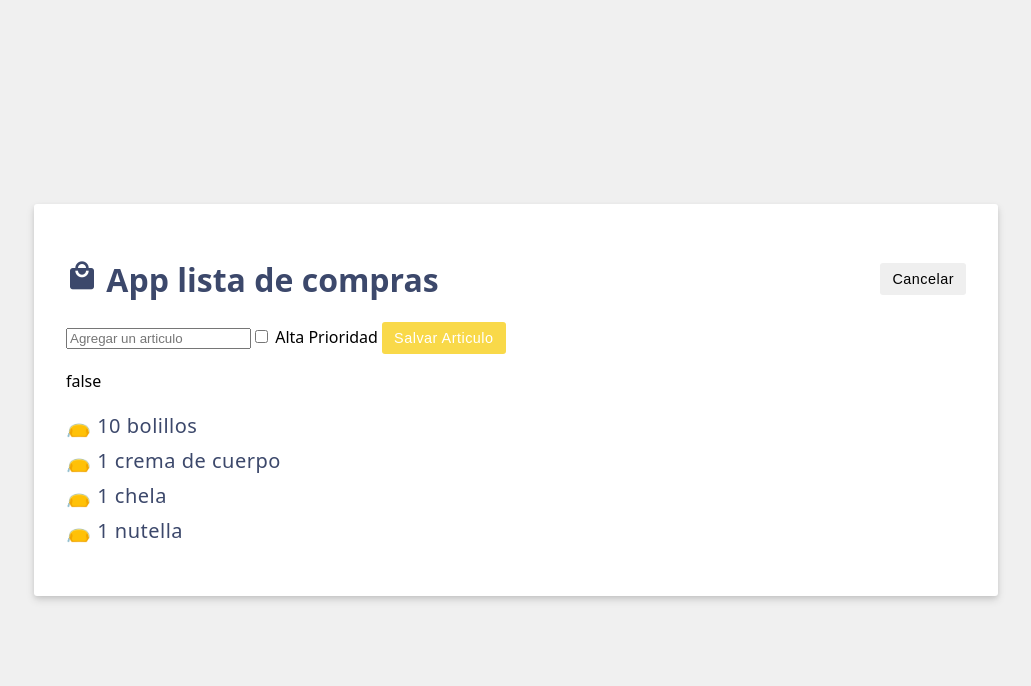
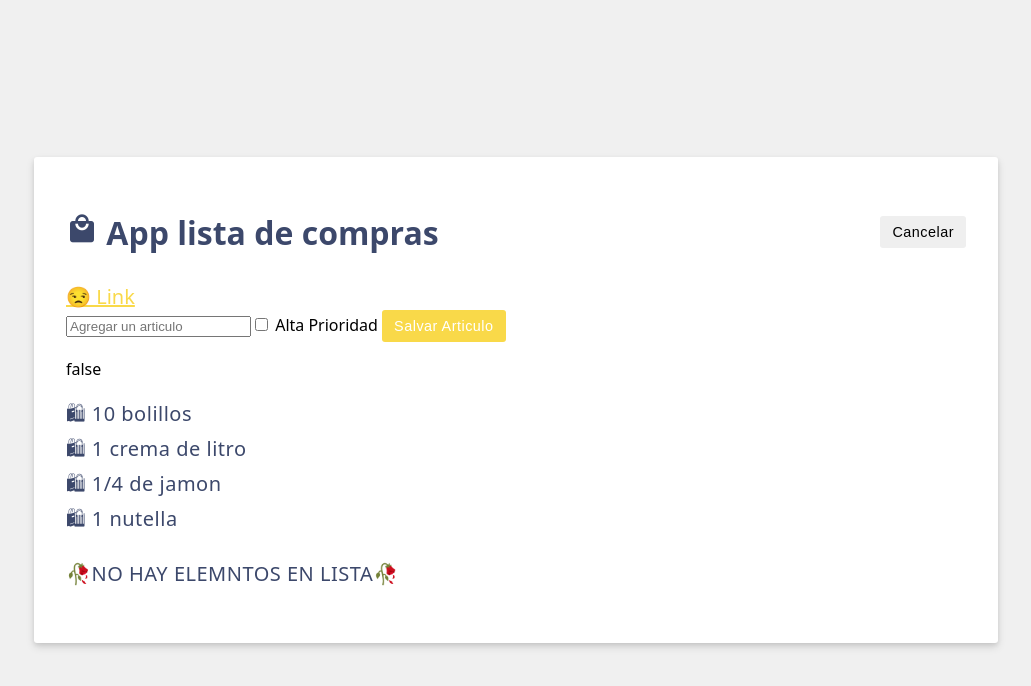
Before and after one commit to joselyn210596/DADM-2024B, a Vue app: page / in a window 1280 px wide. Shown: the top 686 px of the page, without its empty margins (124-1155 px from the left). Built offline with nearby package versions, Linux system fonts and the light colour scheme.

Commit message:
Enlace Dinamico

```diff
--- a/src/App.vue
+++ b/src/App.vue
@@ -2,54 +2,68 @@
 import { ref } from 'vue';
 // Modelo
 const header = ref('App lista de compras');
-//-----items-------
-// item-Model
+//---items---
+//items model
 const items = ref([
   {id:'0', label: '10 bolillos'},
-  {id:'1', label: '1 crema de cuerpo'},
-  {id:'2', label: '1 chela'},
+  {id:'1', label: '1 crema de litro'},
+  {id:'2', label: '1/4 de jamon'},
   {id:'3', label: '1 nutella'}
 ]);
-//Item-Method
-const saveItem = () =>{
-  // Add new item
-  items.value.push({id:items.value.length+ 1, label: newItem.value});
-  // limpia el input
+//item-metodo
+const seveItem = () => {
+  //accediendo a la variable reactiva items value.
+  items.value.push({id:items.value.length + 1, label: newItem.value});
+  //limpia el imput
   newItem.value='';
 };
-//-- Formulario -----
-const newItem = ref("");
+//---formulario--
+const newItem = ref('');
 const newItemHighPriority = ref(false);
-const editing= ref(true);
-const activateEdit = (activate) => {
-  editing.value = activate;
+const editing = ref(true);
+const activateEdition = (activate)=>{
+  editing.value=activate;
 };
-
-//Metodos
+//metodos
 </script>
 
 <template>
+
 <div class="header">
   <h1>
-  <i class="material-icons shopping-cart-icon">local_mall</i> {{ header }}
+   <i class="material-icons shopping-cart-icon">local_mall</i>
+    {{ header }}
   </h1>
   <button
    v-if="editing"
    class="btn"
-  @click="activateEdit(false)">
+    @click="activateEdition(false)">
     Cancelar
   </button>
   <button
    v-else
     class="btn btn-primary"
-    @click="activateEdit(true)">
+    @click="activateEdition(true)">
     Agregar Articulo
   </button>
   </div>
 
-  <form class="add-item form"
+  <!---colocando un iperenlace-->
+   <!---para poder poner link enla caja de texto v-bind:href="newItem"-->
+     <!--para que cuando este bacia la caja de texto tenga un link
+     :href="newItem === '' ? 'https://www.google.com' : 'https://' + newItem"
+    target="_blank" -->
+
+  <a
+    :href="newItem === '' ? 'https://www.google.com' : 'https://' + newItem"
+    target="_blank">
+    {{ newItem === '' ? '😒 Link' : newItem }}
+  </a>
+  <!--- agrupando entradas de usuario-->
+  <form
+  class="add-item form"
   v-if="editing"
-   v-on:submit.prevent="saveItem()">
+   v-on:submit.prevent="seveItem">
   <input v-model="newItem" type="text" placeholder="Agregar un articulo" />
   <!--Caja de seleccion de Prioridad-->
   <label>
@@ -68,9 +82,9 @@ const activateEdit = (activate) => {
   {{ newItemHighPriority }}
   <!-- Lista -->
   <ul>
-    <li v-for="item in items" :key="item.id"> 👝 {{  item.label }} </li>
+    <li v-for="item in items" :key="item.id"> 🛍 {{  item.label }} </li>
   </ul>
-  <p v-if="items.length === 0">🥀 NO HAY ELEMENTOS EN TU LISTA 🥀</p>
+  <p V-if="items.length === 0">🥀NO HAY ELEMNTOS EN LISTA🥀 </p>
 </template>
 
 <style scoped>
```
Lines whose indentation alone changed are shown as unchanged.
